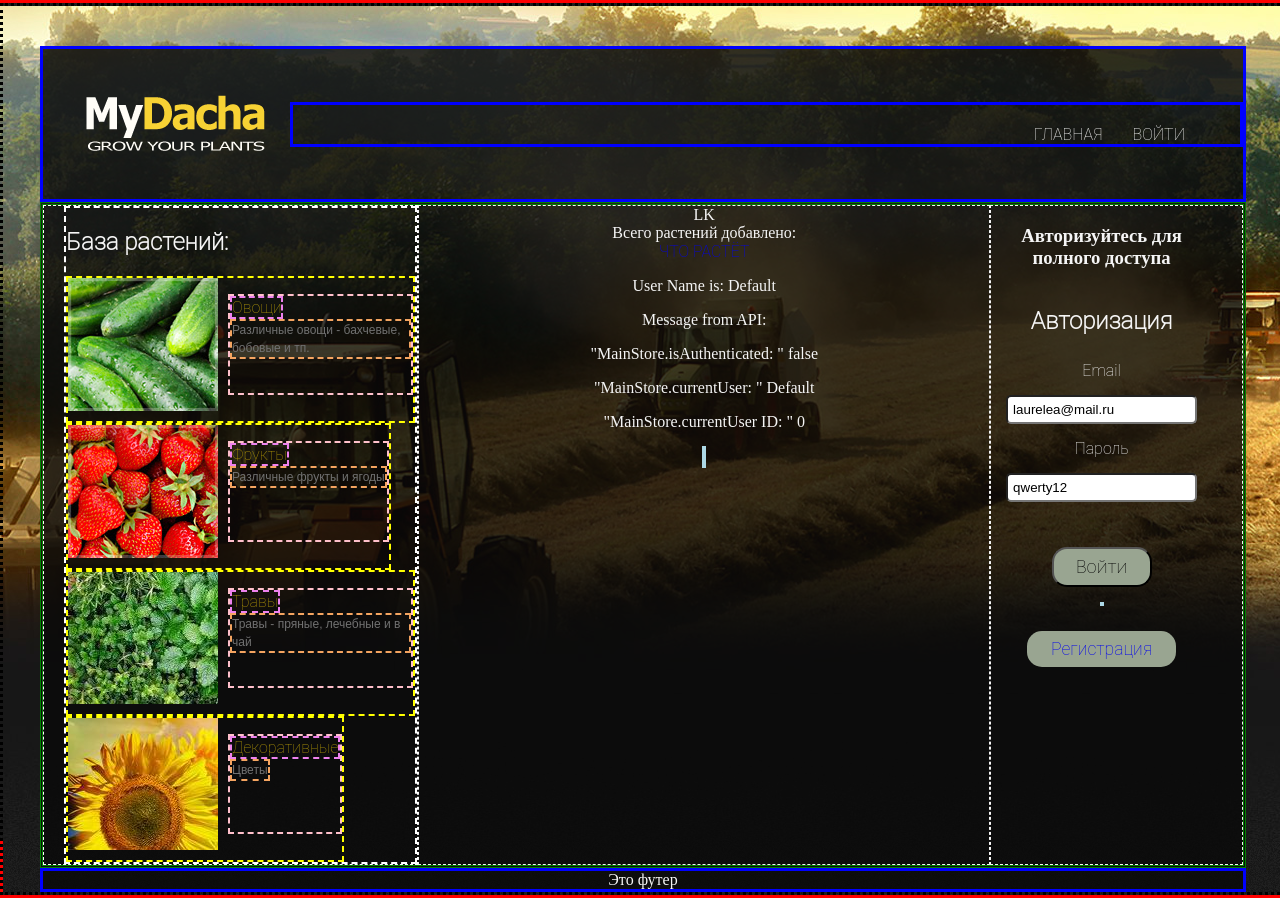
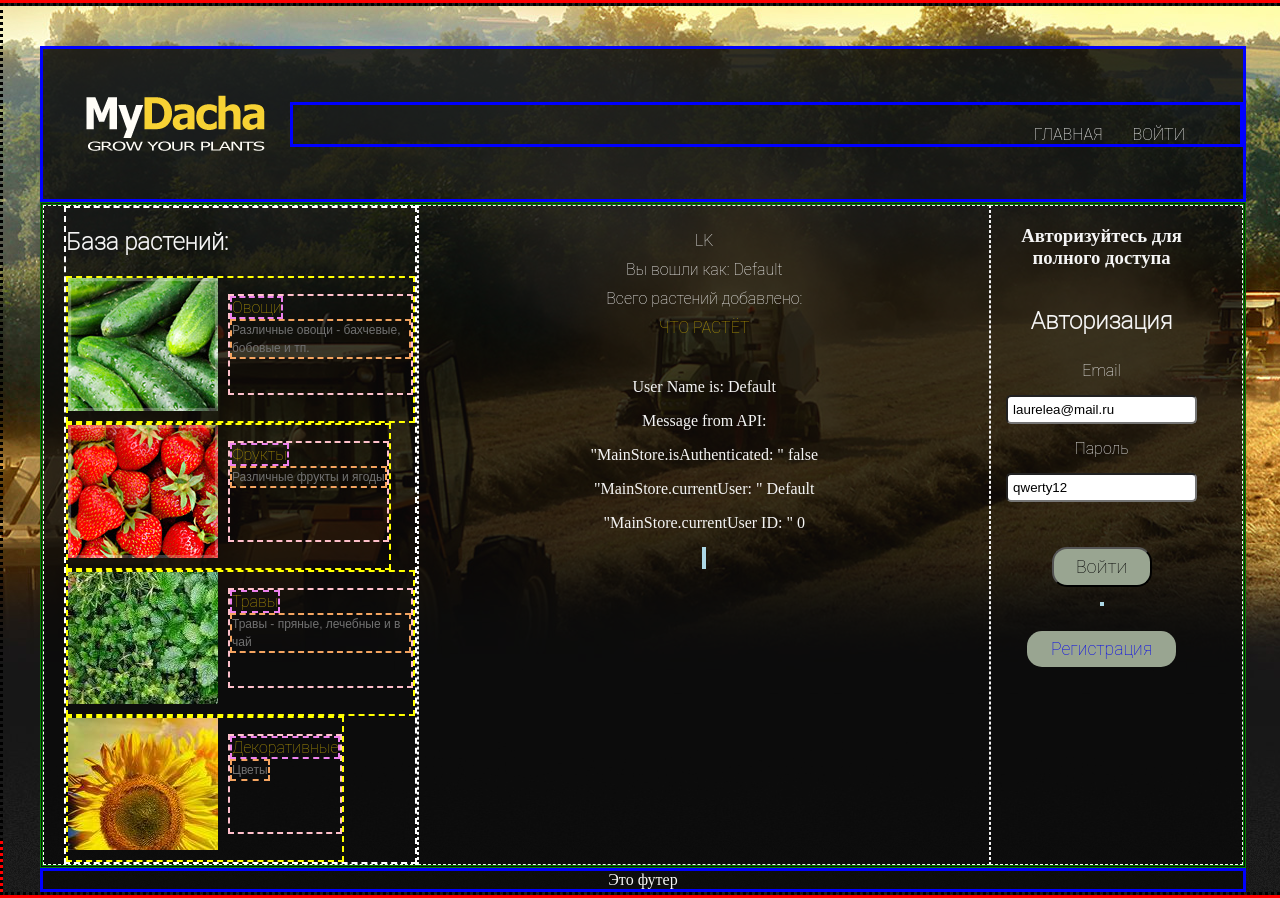
Before and after one commit to Laurelea/plantit, a React (Create React App) app in the folder client/: page /lk in a window 1280 px wide. Built offline with nearby package versions, Linux system fonts and the light colour scheme; no server answers.

Commit message:
2021/06/20

```diff
--- a/client/src/css/App.css
+++ b/client/src/css/App.css
@@ -388,3 +388,19 @@ a.button:hover {
   font-size: 120%;  background-color: #99a580;
 
 }
+
+.account-main-container {
+  display: flex;
+  flex-direction: column;
+  justify-content: center;
+  padding: 20px;
+  font-family: "Roboto Thin", monospace;
+  /*margin: ;*/
+}
+.account-main-container a {
+  color: #b09609;
+}
+
+.account-main-container * {
+  padding: 5px;
+}
--- a/client/src/partials/addPlant.js
+++ b/client/src/partials/addPlant.js
@@ -3,7 +3,8 @@ import '../css/App.css';
 import axios from "axios";
 import MainStore from "../stores/MainStore";
 import { observer } from 'mobx-react';
-
+// import getMyBase from "./allBase"
+const allBase = require('./allBase')
 
 const addPlantHandler = async (event) => {
         event.preventDefault();
@@ -24,6 +25,7 @@ const addPlantHandler = async (event) => {
         console.log("plantData to send to server:", plantData)
         const response = await axios.post('/api/addplant', plantData)
             .then(response => {
+                allBase.getMyBase()
                 console.log("post.response.data: ", response.data);
                 // this.setState({apiResponse: response.data.regSuccess, message: response.data.message});
                 // console.log("apiResponse: ", this.state.apiResponse)
@@ -32,6 +34,7 @@ const addPlantHandler = async (event) => {
             .then( response => {
                 console.log("Am I here?");
                 // this.resetForm()
+
             })
             .catch(error => {
                 // handle error
--- a/client/src/partials/allBase.js
+++ b/client/src/partials/allBase.js
@@ -7,7 +7,7 @@ import { observer } from 'mobx-react';
 const axios = require('axios').default;
 
 // const state = getMyBase()
-let data = [];
+// let data = [];
 
 async function getMyBase () {
     // console.log(state.dbToPrint.length)
@@ -23,8 +23,8 @@ async function getMyBase () {
                     console.log("ALLBASE Got from DB:", response.data.rows)
                     // this.setState({dbToPrint: response.data.rows})
                     // return response.data.rows
-                    data = response.data.rows;
-                    // MainStore.dbToPrint = response.data.rows;
+                    // data = response.data.rows;
+                    MainStore.dbToPrint = response.data.rows;
 
                 }
             )
@@ -60,8 +60,8 @@ const AllBase = observer(
             return (
                 <div ref={this.ref}>
                     <div>Тут будет база</div>
-                    {console.log("ALLBASE: this.state.dbToPrint", data)}
-                    <Reacttable dbToPrint={data}/>
+                    {console.log("ALLBASE: this.state.dbToPrint", MainStore.dbToPrint)}
+                    <Reacttable dbToPrint={MainStore.dbToPrint}/>
 
                 </div>
             )
@@ -69,3 +69,5 @@ const AllBase = observer(
     })
 
 export default AllBase;
+
+export {getMyBase};
--- a/client/src/partials/auth.js
+++ b/client/src/partials/auth.js
@@ -49,6 +49,7 @@ export default class Auth extends React.Component {
 
                 //При успешной авторизации:
                 if (response.data.isAuthenticated) {
+                    try {
                         this.setState({
                             authUN: response.data.authUN,
                             authEmail: response.data.authEmail,
@@ -57,11 +58,17 @@ export default class Auth extends React.Component {
                         });
                         // console.log("MainStore.currentUser.userName: ", MainStore.currentUser.authUN)
                         console.log("response.data.userID: ", response.data.userID)
+                        console.log("response.data.numberOfPlants: ", response.data.numberOfPlants)
 
-                    MainStore.setUser(response.data.userID, response.data.authUN, response.data.authEmail);
-                    console.log("Mainstore current user: ", MainStore.currentUser)
+                        MainStore.setUser(response.data.userID, response.data.authUN, response.data.authEmail, response.data.numberOfPlants);
+                        console.log("Mainstore current user numberOfPlants: ", MainStore.currentUser.numberOfPlants)
 
                         MainStore.isAuthenticated = true
+                    } catch (e) {
+                        throw e
+                    }
+
+                    // MainStore.numberOfPlants = response.data.numberOfPlants
                     // console.log("MainStore.isAuthenticated: ", MainStore.isAuthenticated)
                     // console.log("MainStore.currentUser.userName: ", MainStore.currentUser.userName)
                 }
--- a/client/src/partials/lk.js
+++ b/client/src/partials/lk.js
@@ -2,7 +2,43 @@ import React from "react";
 import MainStore from "../stores/MainStore";
 import { observer } from 'mobx-react';
 import {NavLink} from "react-router-dom";
+import App from '../css/App.css';
+// const controller = require('../../../db/controller')
+const axios = require('axios').default;
 
+// let result;
+//
+// async function numberOfPlantsAdded  () {
+//     let result;
+//     console.log("LK MainStore.currentUser.userID", MainStore.currentUser.userID)
+//     console.log("LK MainStore.currentUser.userID", MainStore.currentUser.userName)
+//     await axios({
+//         method: 'get',
+//         url: '/api/getNumberOfPlants',
+//         data: {id: MainStore.currentUser.userID}
+//         // responseType: 'json'
+//     })
+//         .then(response => {
+//                 console.log("LK Got Plants::", response.data.rows.length)
+//                 result = response.data.rows.length
+//                 console.log("LK number: ", result)
+//                     // this.setState({dbToPrint: response.data.rows})
+//                 // return response.data.rows
+//                 // data = response.data.rows;
+//                 // MainStore.dbToPrint = response.data.rows;
+//
+//             }
+//         )
+//         .catch(error => {
+//             console.log(error);
+//         })
+//
+//
+// }
+// numberOfPlantsAdded()
+
+console.log("MainStore.currentUser.numberOfPlants", MainStore.currentUser.numberOfPlants)
+console.log("MainStore.currentUser.numberOfPlants", MainStore.currentUser.userName)
 
 const Account = observer(
     class Account extends React.Component {
@@ -13,11 +49,13 @@ const Account = observer(
 
         render() {
             return (
-                <>
+                <div className="account-main-container">
                 <div> LK</div>
-                <div>Всего растений добавлено:</div>
-                    <NavLink to="/currentPlants" exact>ЧТО РАСТЁТ</NavLink>
-                </>
+                <div> Вы вошли как: {MainStore.currentUser.userName}</div>
+
+                <div>Всего растений добавлено: {MainStore.currentUser.numberOfPlants}</div>
+                <NavLink to="/currentPlants" exact>ЧТО РАСТЁТ</NavLink>
+                </div>
 
             )
         }
--- a/client/src/stores/MainStore.js
+++ b/client/src/stores/MainStore.js
@@ -16,11 +16,12 @@ class MainStore {
         makeAutoObservable(this)
     }
     @action
-    setUser(id, name, email) {
+    setUser(id, name, email, number) {
         this.currentUser = {
             userID: id,
             userName: name,
-            userEmail: email
+            userEmail: email,
+            numberOfPlants: number
         }
     }
     @action
```
Also changed, not shown: 2 other files (tests, documents, lock files or other folders). Lines whose indentation alone changed are shown as unchanged.
